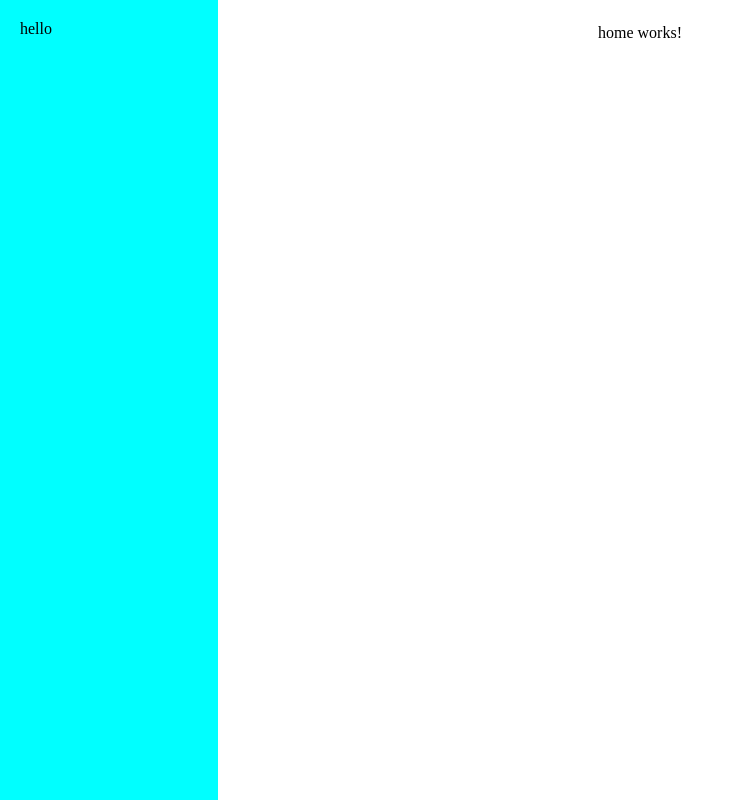
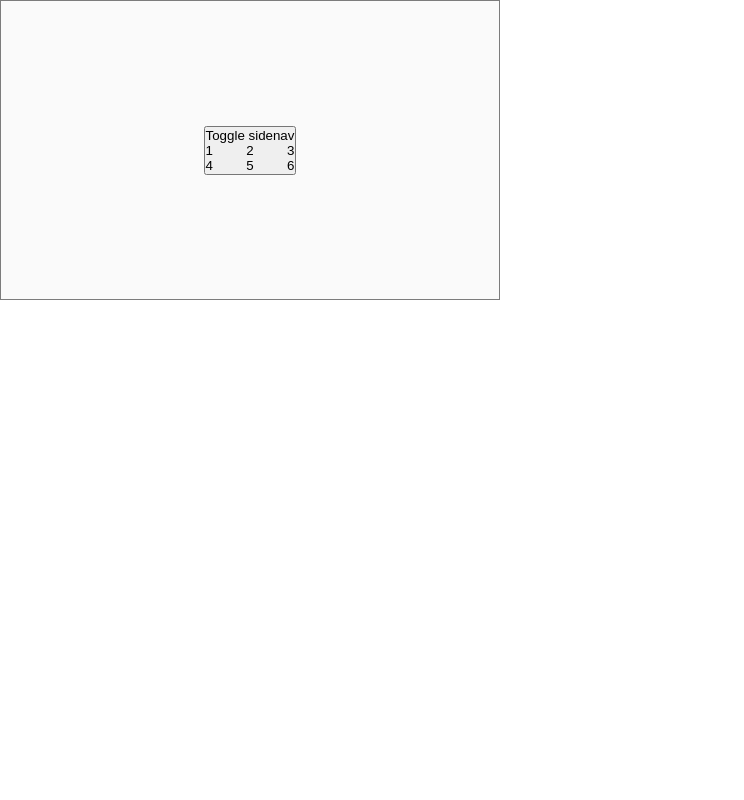
Before and after one commit to hasanAntakly/Schools, an Angular app: page / in a window 1280 px wide. Shown: the whole page, without its empty margins (0-744 px from the left). Built offline with nearby package versions, Linux system fonts and the light colour scheme.

Commit message:
added angular material

```diff
--- a/angular.json
+++ b/angular.json
@@ -27,6 +27,7 @@
               "src/assets"
             ],
             "styles": [
+              "src/custom-theme.scss",
               "src/styles.css"
             ],
             "scripts": []
--- a/package.json
+++ b/package.json
@@ -11,10 +11,12 @@
   "private": true,
   "dependencies": {
     "@angular/animations": "~12.2.0",
+    "@angular/cdk": "^12.2.13",
     "@angular/common": "~12.2.0",
     "@angular/compiler": "~12.2.0",
     "@angular/core": "~12.2.0",
     "@angular/forms": "~12.2.0",
+    "@angular/material": "^12.2.13",
     "@angular/platform-browser": "~12.2.0",
     "@angular/platform-browser-dynamic": "~12.2.0",
     "@angular/router": "~12.2.0",
--- a/src/app/View/home/home.component.css
+++ b/src/app/View/home/home.component.css
@@ -0,0 +1,9 @@
+.row{
+	display: flex;
+	justify-content: space-between;
+	align-items: center;
+}
+/*
+.item{
+
+} */
--- a/src/app/View/home/home.component.html
+++ b/src/app/View/home/home.component.html
@@ -1 +1,12 @@
-<p>home works!</p>
+<div class="cards">
+	<div class="row">
+		<div class="item">1</div>
+		<div class="item">2</div>
+		<div class="item">3</div>
+	</div>
+	<div class="row">
+		<div class="item">4</div>
+		<div class="item">5</div>
+		<div class="item">6</div>
+	</div>
+</div>
--- a/src/app/app.component.css
+++ b/src/app/app.component.css
@@ -4,18 +4,19 @@
 	box-sizing: border-box;
 }
 
-.Home{
-	display: flex;
-	align-items: center;
-	justify-content: center;
+.example-container {
+  width: 500px;
+  height: 300px;
+  border: 1px solid rgba(0, 0, 0, 0.5);
 }
 
-.Nav{
-	background-color: aqua;
-	position: absolute;
-	left: 0;
-	top: 0;
-	height: 100%;
-	width: 17%;
-	padding: 20px;
+.example-sidenav-content {
+  display: flex;
+  height: 100%;
+  align-items: center;
+  justify-content: center;
 }
+
+.example-sidenav {
+  padding: 20px;
+}
--- a/src/app/app.component.html
+++ b/src/app/app.component.html
@@ -1,4 +1,19 @@
 <div class="Home">
-	<div class="Nav">hello</div>
-	<router-outlet></router-outlet>
+	<mat-drawer-container class="example-container" autosize>
+		<mat-drawer #drawer class="example-sidenav" mode="side">
+			<p>Auto-resizing sidenav</p>
+			<p *ngIf="showFiller">Lorem, ipsum dolor sit amet consectetur.</p>
+			<button (click)="showFiller = !showFiller" mat-raised-button>
+				Toggle extra text
+			</button>
+		</mat-drawer>
+
+		<div class="example-sidenav-content">
+			<button type="button" mat-button (click)="drawer.toggle()">
+				Toggle sidenav
+				<router-outlet></router-outlet>
+			</button>
+		</div>
+
+	</mat-drawer-container>
 </div>
--- a/src/app/app.component.ts
+++ b/src/app/app.component.ts
@@ -7,4 +7,5 @@ import { Component } from '@angular/core';
 })
 export class AppComponent {
   title = 'schools';
+	showFiller = false;
 }
--- a/src/app/app.module.ts
+++ b/src/app/app.module.ts
@@ -4,6 +4,8 @@ import { BrowserModule } from '@angular/platform-browser';
 import { AppRoutingModule } from './app-routing.module';
 import { AppComponent } from './app.component';
 import { HomeComponent } from './View/home/home.component';
+import { MatSidenavModule } from '@angular/material/sidenav';
+import { BrowserAnimationsModule } from '@angular/platform-browser/animations';
 
 @NgModule({
   declarations: [
@@ -12,7 +14,9 @@ import { HomeComponent } from './View/home/home.component';
   ],
   imports: [
     BrowserModule,
-    AppRoutingModule
+    AppRoutingModule,
+    BrowserAnimationsModule,
+		MatSidenavModule
   ],
   providers: [],
   bootstrap: [AppComponent]
--- /dev/null
+++ b/src/custom-theme.scss
@@ -0,0 +1,34 @@
+
+// Custom Theming for Angular Material
+// For more information: https://material.angular.io/guide/theming
+@use '~@angular/material' as mat;
+// Plus imports for other components in your app.
+
+// Include the common styles for Angular Material. We include this here so that you only
+// have to load a single css file for Angular Material in your app.
+// Be sure that you only ever include this mixin once!
+@include mat.core();
+
+// Define the palettes for your theme using the Material Design palettes available in palette.scss
+// (imported above). For each palette, you can optionally specify a default, lighter, and darker
+// hue. Available color palettes: https://material.io/design/color/
+$schools-primary: mat.define-palette(mat.$indigo-palette);
+$schools-accent: mat.define-palette(mat.$pink-palette, A200, A100, A400);
+
+// The warn palette is optional (defaults to red).
+$schools-warn: mat.define-palette(mat.$red-palette);
+
+// Create the theme object. A theme consists of configurations for individual
+// theming systems such as "color" or "typography".
+$schools-theme: mat.define-light-theme((
+  color: (
+    primary: $schools-primary,
+    accent: $schools-accent,
+    warn: $schools-warn,
+  )
+));
+
+// Include theme styles for core and each component used in your app.
+// Alternatively, you can import and @include the theme mixins for each component
+// that you are using.
+@include mat.all-component-themes($schools-theme);
--- a/src/index.html
+++ b/src/index.html
@@ -6,6 +6,9 @@
   <base href="/">
   <meta name="viewport" content="width=device-width, initial-scale=1">
   <link rel="icon" type="image/x-icon" href="favicon.ico">
+  <link rel="preconnect" href="https://fonts.gstatic.com">
+  <link href="https://fonts.googleapis.com/css2?family=Roboto:wght@300;400;500&display=swap" rel="stylesheet">
+  <link href="https://fonts.googleapis.com/icon?family=Material+Icons" rel="stylesheet">
 </head>
 <body>
   <app-root></app-root>
--- a/src/styles.css
+++ b/src/styles.css
@@ -1 +1,4 @@
 /* You can add global styles to this file, and also import other style files */
+
+html, body { height: 100%; }
+body { margin: 0; font-family: Roboto, "Helvetica Neue", sans-serif; }
```
Also changed, not shown: 1 other file (tests, documents, lock files or other folders).
